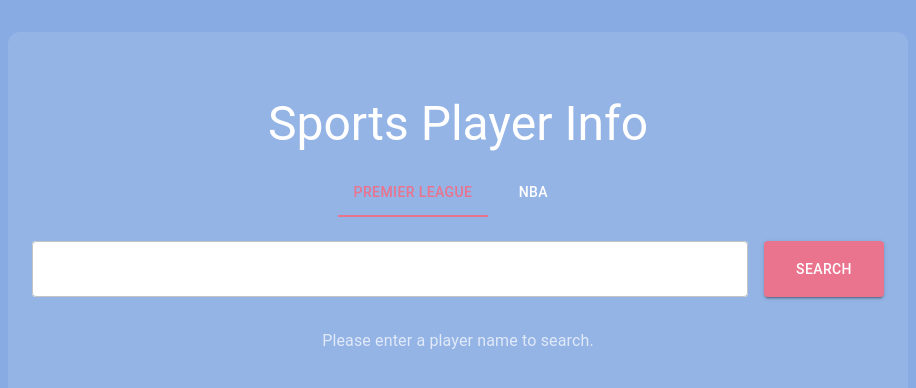
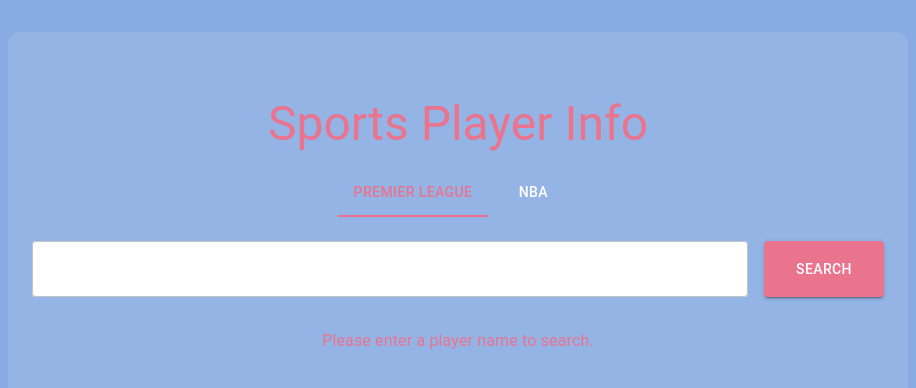
Before and after one commit to shreyas463/PreNBA, a React (Create React App) app: page / in a window 1280 px wide. Shown: the top 388 px of the page, without its empty margins (182-1098 px from the left). Built offline with nearby package versions, Linux system fonts and the light colour scheme.

Commit message:
Update heading and search prompt color to #EA738D

```diff
--- a/src/App.js
+++ b/src/App.js
@@ -31,7 +31,7 @@
   return (
     <Container maxWidth="md" sx={{ backgroundColor: 'rgba(255, 255, 255, 0.1)', borderRadius: 3, py: 4, mt: 4 }}>
       <Box sx={{ my: 4 }}>
-        <Typography variant="h3" component="h1" gutterBottom align="center" sx={{ color: 'white' }}>
+        <Typography variant="h3" component="h1" gutterBottom align="center" sx={{ color: '#EA738D' }}>
           Sports Player Info
         </Typography>
 
@@ -84,7 +84,7 @@
             />
           ))}
           {players.length === 0 && !loading && !error && (
-            <Typography align="center" sx={{ color: 'rgba(255, 255, 255, 0.7)' }}>
+            <Typography align="center" sx={{ color: '#EA738D' }}>
               Please enter a player name to search.
             </Typography>
           )}
```
